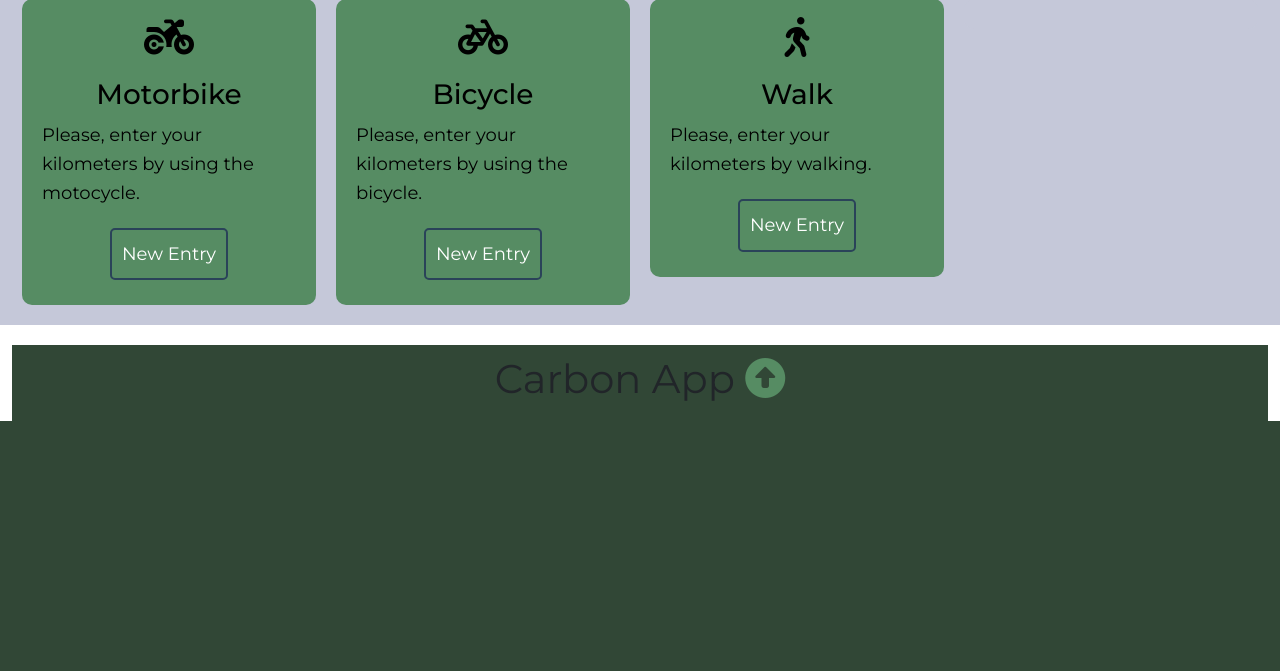
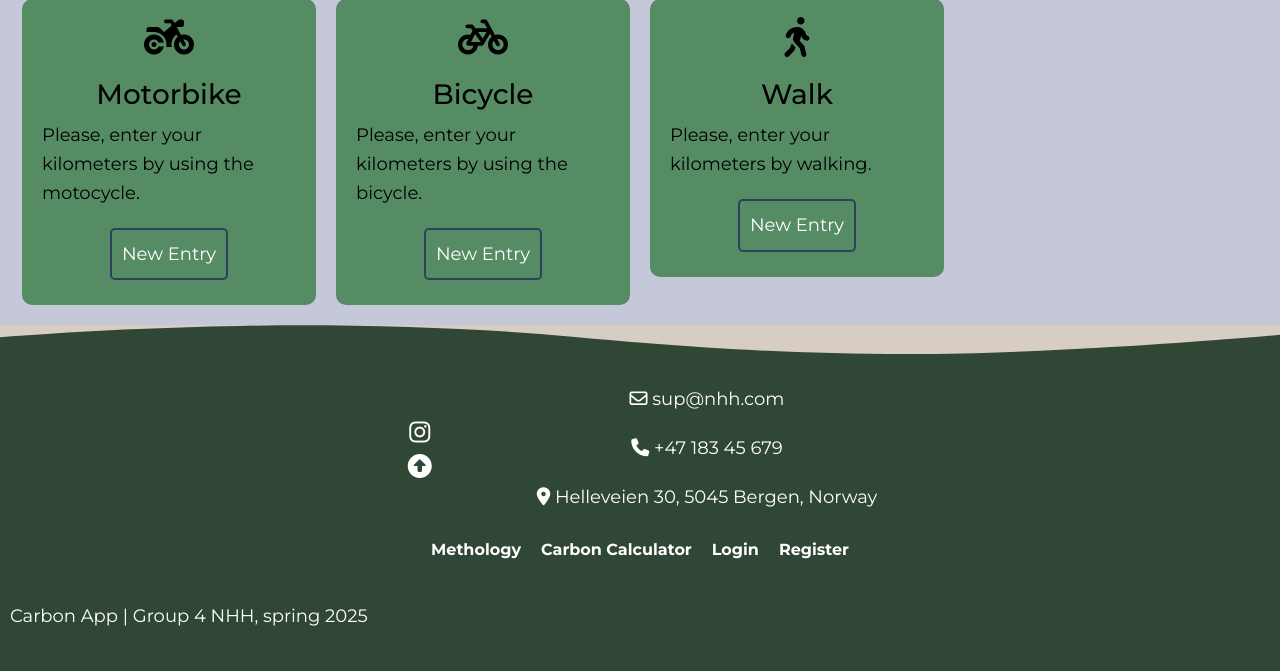
Before and after one commit to hannik3/carbon_app_v1, a Flask app: page /carbon_app in a window 1280 px wide. Shown: the part 923-1594 px from the top of the page. Before the commit the page ends 1344 px from the top, so only its background shows below. Run offline with Flask 2, Linux system fonts and the light colour scheme; a user stored in the database is signed in; some libraries are stand-ins or nearby versions.

Commit message:
fixed design

```diff
--- a/capp/templates/layout.html
+++ b/capp/templates/layout.html
@@ -89,18 +89,42 @@
 
         {% block content %} {% endblock %}
 
-        <section class="section_footer">
-          <div class="container">
-            <div class="footer">
-              <h1>
-                Carbon App
-                <a href="#">
-                  <i class="fa-solid fa-circle-up" style="color: #568c63"></i>
-                </a>
-              </h1>
+        <div class="footer-wave">
+          <svg class="footer-wave-svg" xmlns="http://www.w3.org/2000/svg" viewBox="0 0 1200 100" preserveAspectRatio="none">
+            <path class="footer-wave-path" d="M851.8,100c125,0,288.3-45,348.2-64V0H0v44c3.7-1,7.3-1.9,11-2.9C80.7,22,151.7,10.8,223.5,6.3C276.7,2.9,330,4,383,9.8
+              c52.2,5.7,103.3,16.2,153.4,32.8C623.9,71.3,726.8,100,851.8,100z"></path>
+          </svg>
+        </div>
+
+        <div class="footer-container">
+          <div class="footer-content">
+            <!-- Erste Spalte: Social Icons -->
+            <div class="footer-column">
+              <a class="fa-brands fa-instagram" href="#"></a>
+              <a class="fa-solid fa-circle-up" href="#"></a>
+            </div>
+
+            <!-- Zweite Spalte: E-Mail, Telefon, Adresse -->
+            <div class="footer-column">
+              <p><i class="fa-regular fa-envelope"></i> sup@nhh.com</p>
+              <p><i class="fa-solid fa-phone"></i> +47 183 45 679</p>
+              <p><i class="fa-solid fa-location-dot"></i> Helleveien 30, 5045 Bergen, Norway</p>
             </div>
           </div>
-        </section>
+
+          <!-- Links in einer Zeile -->
+          <div class="footer-links">
+            <a href="{{url_for('methodology.methodology_home')}}">Methology</a>
+            <a href="{{url_for('carbon_app.carbon_app_home')}}">Carbon Calculator</a>
+            <a href="{{url_for('users.login')}}">Login</a>
+            <a href="{{url_for('users.register')}}">Register</a>
+          </div>
+
+          <!-- Footer-Text -->
+          <div class="footer">
+            <p>Carbon App | Group 4 NHH, spring 2025</p>
+          </div>
+        </div>
 
         <!-- Bootstrap -->
         <!-- Question Accordion -->
```
